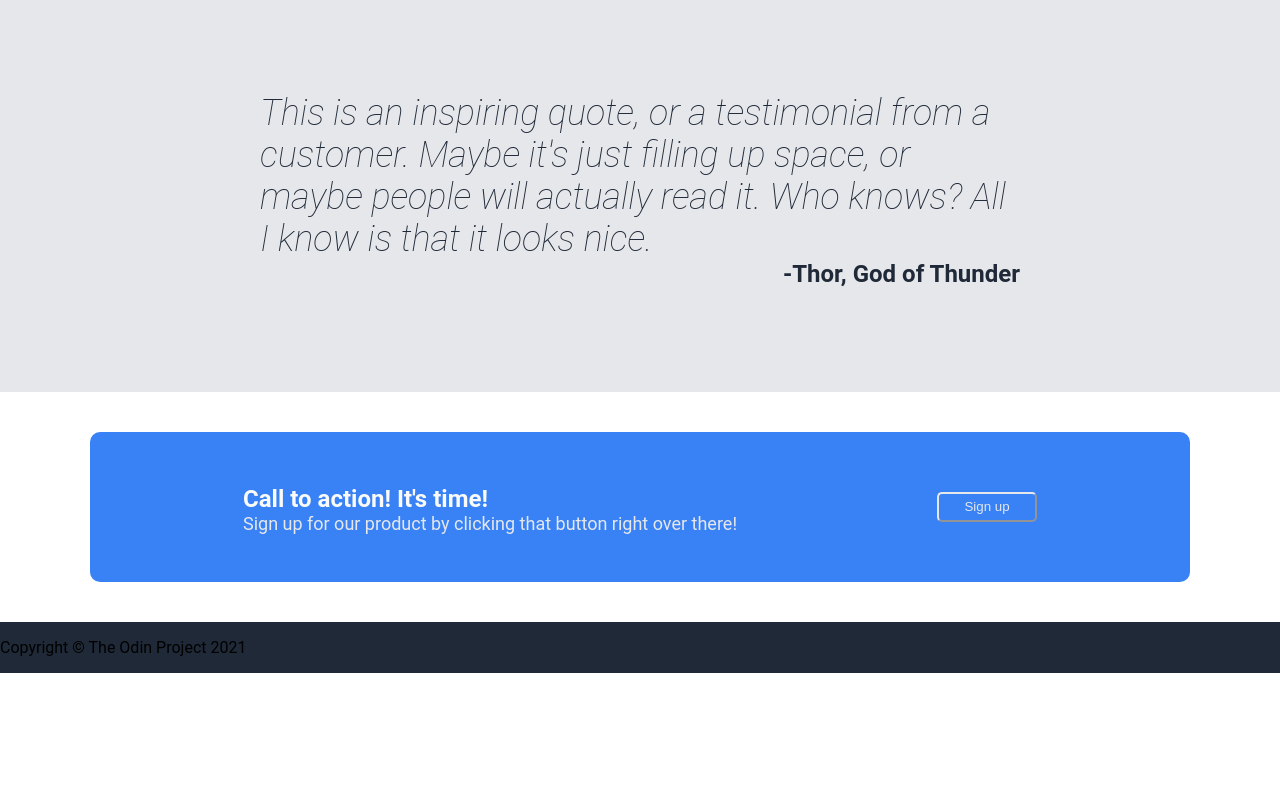
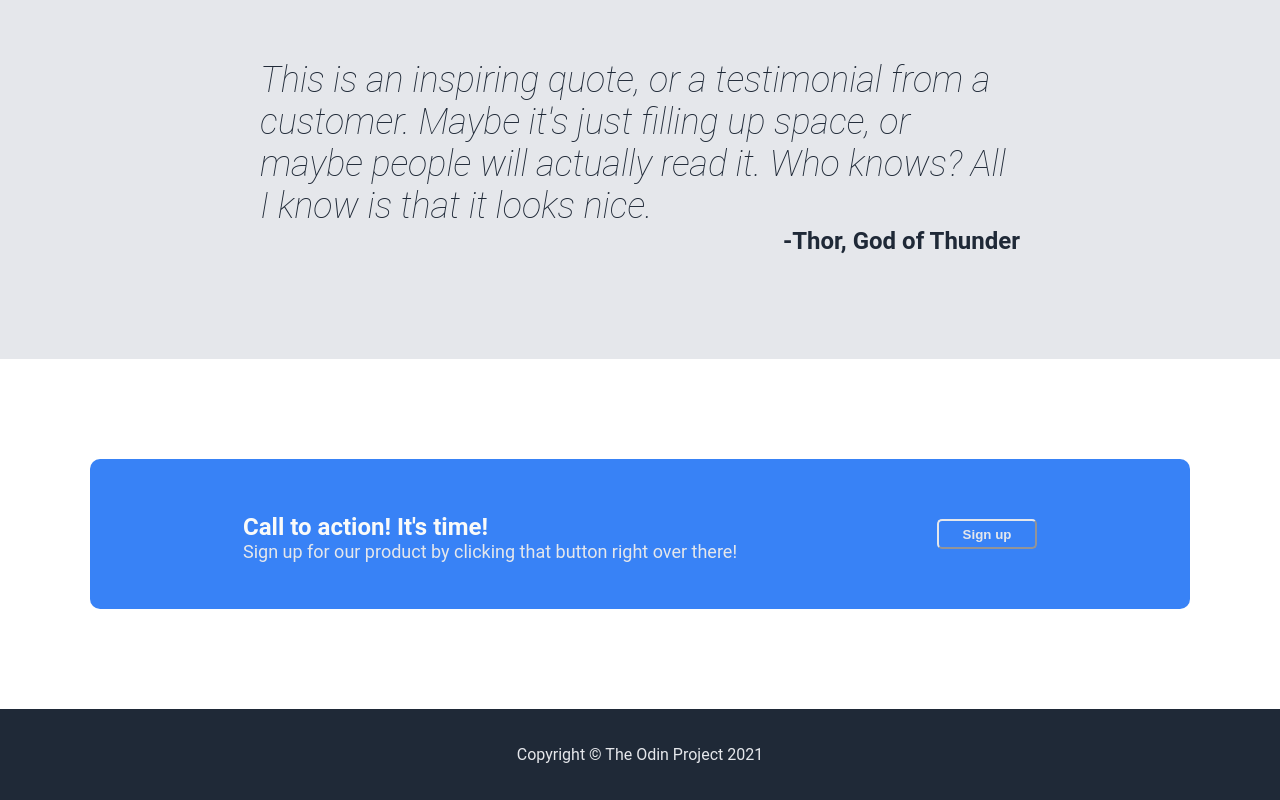
Before and after one commit to damzkii/Odin-Landing-page, a plain HTML site: page index.html in a window 1280 px wide. Shown: the part 864-1664 px from the top of the page. Before the commit the page ends 1537 px from the top, so only its background shows below. Drawn offline with Linux system fonts and the light colour scheme.

Commit message:
fixed button font colors, first-header margin and finished footer

```diff
--- a/style.css
+++ b/style.css
@@ -65,11 +65,15 @@ body,
     font-size: 48px;
     font-weight: 900;
     color: #f9faf9;
+    margin-bottom: 0;
+    padding-top: 0;
 }
 
 .first-subtext {
     font-size: 18px;
     color: #E5E7EB;
+    padding-top: 0;
+    margin-top: 0;
 }
 
 .placeholder {
@@ -92,6 +96,8 @@ body,
     padding: 0;
     width: 100px;
     height: 30px;
+    color: #E5E7EB;
+    font-weight: bold;
 }
 
 .info {
@@ -158,8 +164,8 @@ body,
 .bottom {
     justify-content: center;
     align-items: center;
-    padding-top: 40px;
-    padding-bottom: 40px;
+    padding-top: 100px;
+    padding-bottom: 100px;
 }
 
 .bottom-container {
@@ -181,6 +187,7 @@ body,
     border-radius: 5px;
     width: 100px;
     height: 30px;
+    font-weight: bold;
 }
 
 .bottom-header {
@@ -197,3 +204,9 @@ body,
     font-size: 18px;
     color: #E5E7EB;
 }
+
+.footer{
+    text-align: center;
+    color: #E5E7EB;
+    padding: 20px;
+}
```
